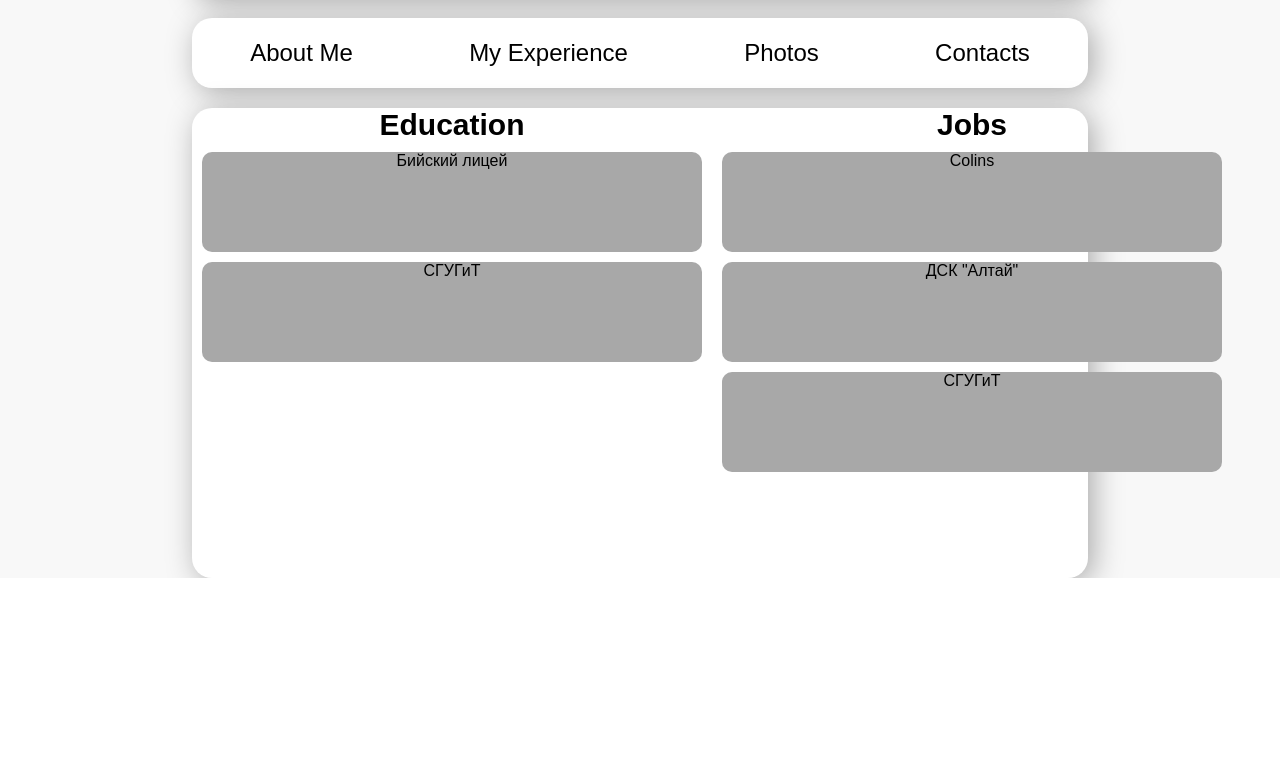
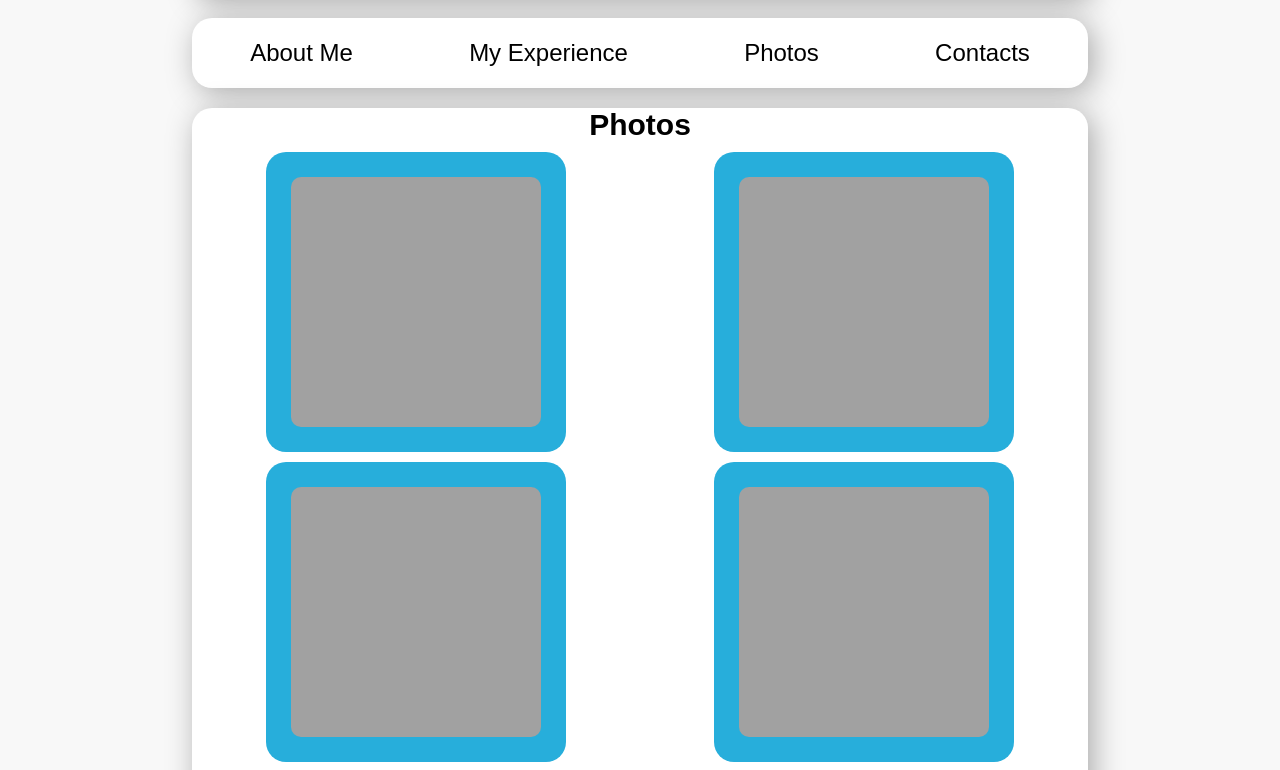
Before and after one commit to Wendiboy/belovCV, a React app: page /photos in a window 1280 px wide. Shown: the part 383-1153 px from the top of the page. Before the commit the page ends 961 px from the top, so only its background shows below. Built offline with nearby package versions, Linux system fonts and the light colour scheme.

Commit message:
add Photos component and Routes

```diff
--- a/src/components/Content/Content.jsx
+++ b/src/components/Content/Content.jsx
@@ -1,13 +1,19 @@
 import React from "react";
 import './Content.css';
-import AbouteMe from "./AboutMe/AbouteMe.jsx";
+import AboutMe from "./AboutMe/AbouteMe.jsx";
 import MyExprerience from "./MyExperience/MyExperience.jsx";
+import Photos from "./Photos/Photos.jsx";
+import { BrowserRouter, Route, Routes, NavLink } from "react-router-dom";
 
 const Content = () => {
     return (
         <div className='Content'>
-            {/*<AbouteMe />*/}
-            <MyExprerience/>
+
+            <Routes>
+                <Route path="/photos" element={<Photos />}/>
+                <Route path="/experience" element={<AboutMe />}/>
+                <Route path="*" element={<AboutMe />}/>
+            </Routes>
         </div>
     )
 }
--- /dev/null
+++ b/src/components/Content/Photos/Photos.css
@@ -0,0 +1,35 @@
+.Photos{
+    width: 100%;
+}
+
+.Photos__title {
+    font-weight: bold;
+    font-size: 30px;
+    text-align: center;
+}
+
+.Photos__wrapper{
+    min-height: 100px;
+    display: flex;
+    justify-content: space-around;
+    flex-wrap: wrap;
+
+}
+
+.Photo__elem{
+    width: 300px;
+    height: 300px;
+    background-color: #27aedb;
+    border-radius: 20px;
+    display: flex;
+    justify-content: center;
+    align-items: center;
+    margin-top: 10px;
+}
+
+.image{
+    background-color: #a1a1a1;
+    border-radius: 10px;
+    width: 250px;
+    height: 250px;
+}
--- /dev/null
+++ b/src/components/Content/Photos/Photos.jsx
@@ -0,0 +1,32 @@
+import React from "react";
+import './Photos.css';
+
+const Photos= () => {
+    return (
+        <div className='Photos'>
+            <h2 className='Photos__title'>Photos</h2>
+            <div className='Photos__wrapper'>
+                <span className='Photo__elem'>
+                    <span className='image'></span>
+                </span>
+                <span className='Photo__elem'>
+                    <span className='image'></span>
+                </span>
+                <span className='Photo__elem'>
+                    <span className='image'></span>
+                </span>
+                <span className='Photo__elem'>
+                    <span className='image'></span>
+                </span>
+                <span className='Photo__elem'>
+                    <span className='image'></span>
+                </span>
+                <span className='Photo__elem'>
+                    <span className='image'></span>
+                </span>
+            </div>
+        </div>
+    )
+}
+
+export default Photos
```
